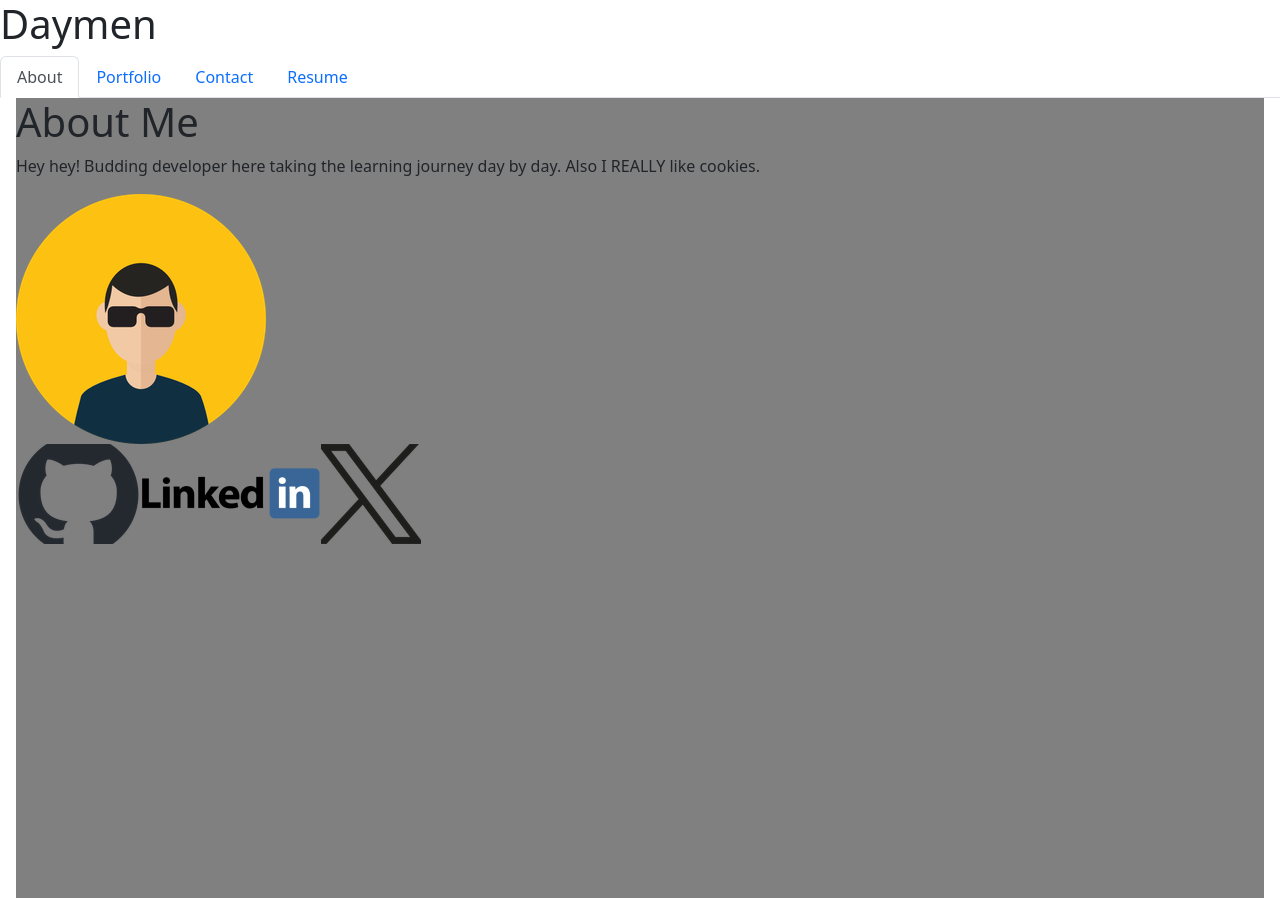
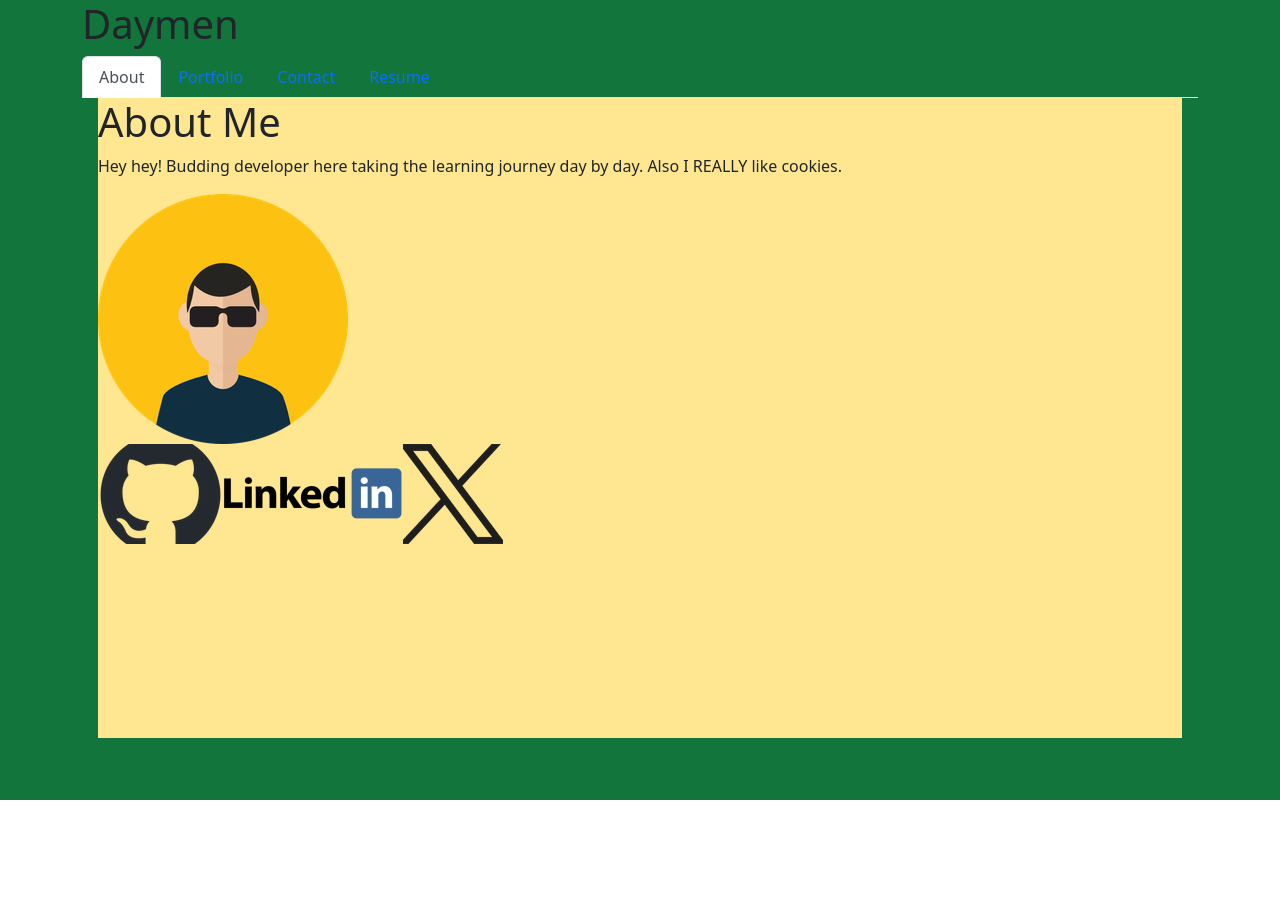
Before and after one commit to DaymenPasick/folio-react, a React (Vite) app: page / in a window 1280 px wide. After the commit the page ends 800 px from the top, so only its background shows below. Built offline with nearby package versions, Linux system fonts and the light colour scheme.

Commit message:
figuring out styling of webpage

```diff
--- a/src/App.jsx
+++ b/src/App.jsx
@@ -6,33 +6,21 @@ import Header from './components/Header';
 import Footer from './components/Footer';
 
 import './styles/styles.css'
-//eventually will make this into a seperate stylesheet
-//for neater code
-// const styles = {
-//   container: {
-//     display: 'flex',
-//     flexDirection: 'column',
-//     height: '100vh',
-//     // width: '100vh',
-//     padding: '0',
-//     backgroundColor: 'grey'
-//   },
-
-// }
 
 
 function App() {
     //Will invoke Nav and Outlet from imports
   return (
-    <div >
+    <div className='pageBackground'>
+      <div className='container'>
+      <div className='row justify-content-center'>
       <Header />
-      {/* playing with styleing...my true enemy xD */}
-      <main className="mx-3 myContainer" >
+      </div>
+      <main className='mx-3 myContainer' >
         <Outlet />
-
         <Footer />
       </main>
-
+      </div>
     </div>
   );
 }
--- a/src/styles/styles.css
+++ b/src/styles/styles.css
@@ -1,7 +1,13 @@
+.pageBackground {
+    background: rgb(18, 117, 59);
+    height: 100vh;
+}
+
+
 .myContainer {
     display: flex;
     flex-direction: column;
-    height: 100vh;
-     padding: 0;
-    background: grey;
+    height: 80vh;
+    padding: 0;
+    background: rgb(255, 231, 145);
 }
```
